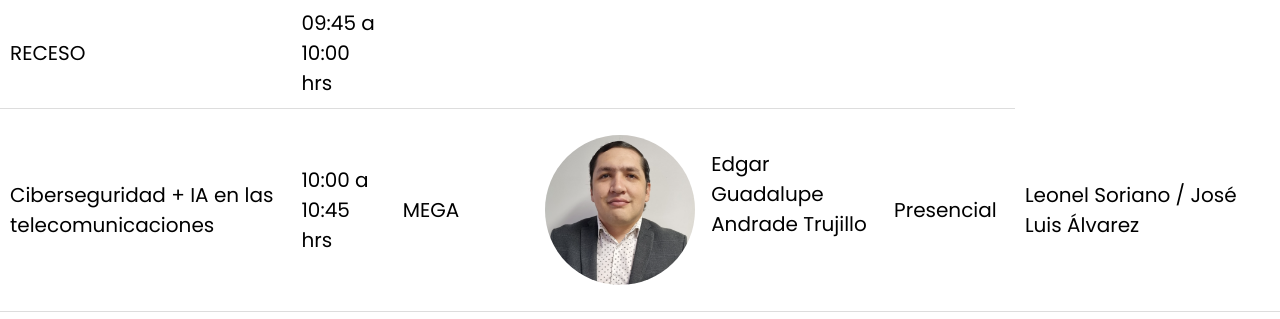
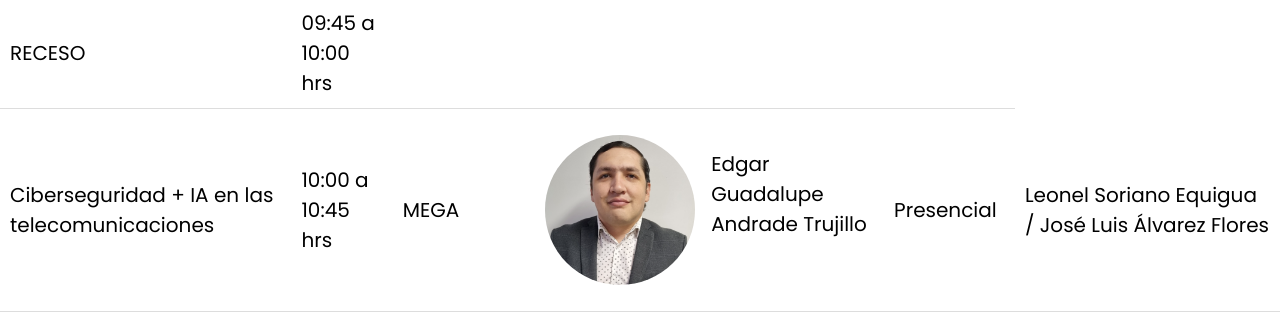
Before and after one commit to JoseLopezSolis/joselopezsolis.github.io, a plain HTML site: page index.html in a window 1280 px wide. Shown: the part 6065-6384 px from the top of the page. Drawn offline with Linux system fonts and the light colour scheme.

Commit message:
Adding complete names

```diff
--- a/index.html
+++ b/index.html
@@ -422,7 +422,7 @@
                     <br/>Edgar Guadalupe Andrade Trujillo</br>
                   </td>
                   <td>Presencial</td>
-                  <td>Leonel Soriano / José Luis Álvarez </td>
+                  <td>Leonel Soriano Equigua / José Luis Álvarez Flores </td>
                 </tr>
                 <tr>
                   <td>Importancia de la industria en la sociedad</td>
```
